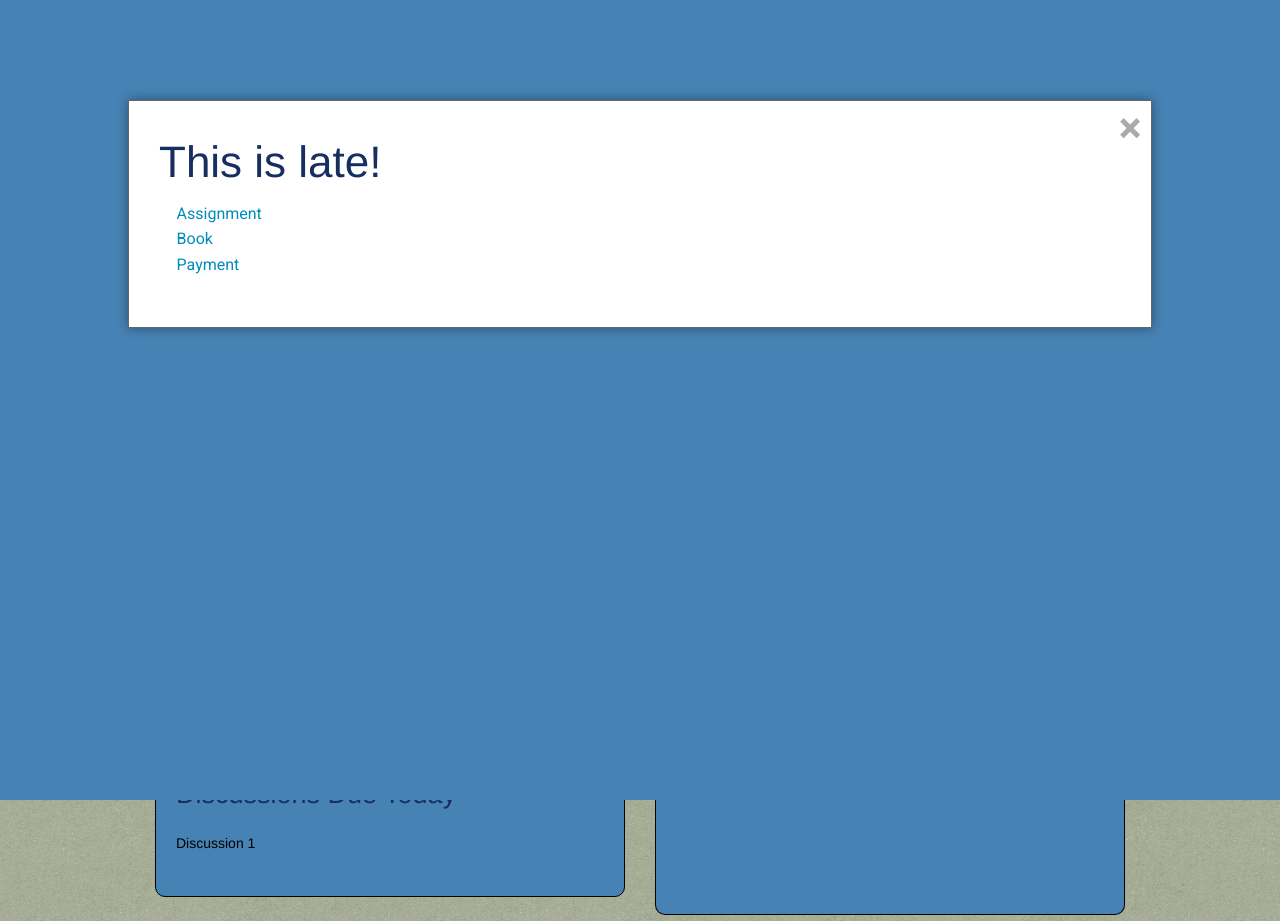
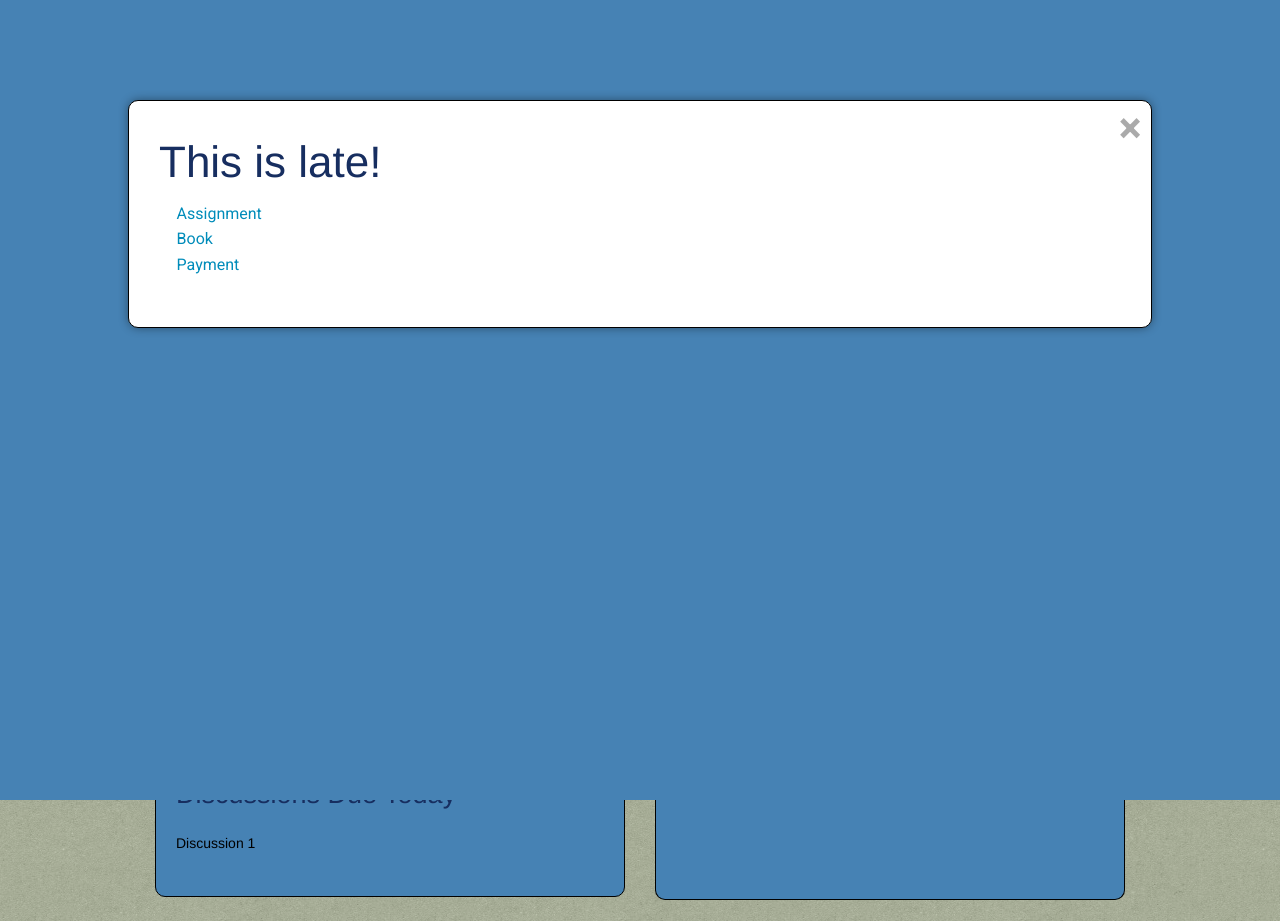
Before and after one commit to menzerm/p3-myewu-portal, a plain HTML site: page index.html in a window 1280 px wide. Shown: the top 921 px of the page. Drawn offline with Linux system fonts and the light colour scheme.

Commit message:
border-radius& Padding

```diff
--- a/css/styles.css
+++ b/css/styles.css
@@ -5,6 +5,7 @@ body {
 }
 header {
 	position: relative;
+	padding-bottom: 1.25rem;
 }
 
 header h1 {
@@ -28,10 +29,6 @@ ul {
 	background: steelblue;
 }
 /*Column 2*/
-.tabs{
-	margin-top:1.25rem;
-	margin-bottom:1.25rem;
-}
 .tabs dd.active a{
 	background: steelblue;
 	color: #172E60;
@@ -53,9 +50,7 @@ ul {
 	border-radius: 0 0 10px 10px;
 	padding: 10px;
 	background: steelblue;
-}
-.tabs-content > .content{
-	padding: 0 0 224px 0;
+	padding: 0 0 13.7rem 0;
 }
 
 .panel.callout a:not(.button){
@@ -66,8 +61,6 @@ ul {
 	background: steelblue;
 	border-color:#000;
 	border-radius:10px;
-	margin-top:1.25rem;
-	margin-bottom:1.25rem;
 }
 .panel.callout h1, .panel.callout h2, .panel.callout h3, .panel.callout h4, .panel.callout h5, .panel.callout h6, .panel.callout p{
 	color: #172E60;
@@ -84,8 +77,15 @@ h1, h2, h3, h4, h5, h6{
 .reveal-modal-bg {
 	background: steelblue;
 }
+dialog, .reveal-modal{
+	border:1px solid #000;
+	border-radius:10px;
+}
 
 /*Carousel*/
+.orbit-container,.orbit-slide-number, .orbit-timer {
+	padding-top:1.25rem;
+}
 .orbit-prv {
 	width: 72px;
 }
--- a/index.html
+++ b/index.html
@@ -125,11 +125,6 @@
       </div>
     </section>
 
-    <!-- Footer -->
-    <footer class="row">
-
-    </footer>
-
     <!-- Modal -->
     <div id="myModal" class="reveal-modal" data-reveal>
       <h1>This is late!</h1>
```
